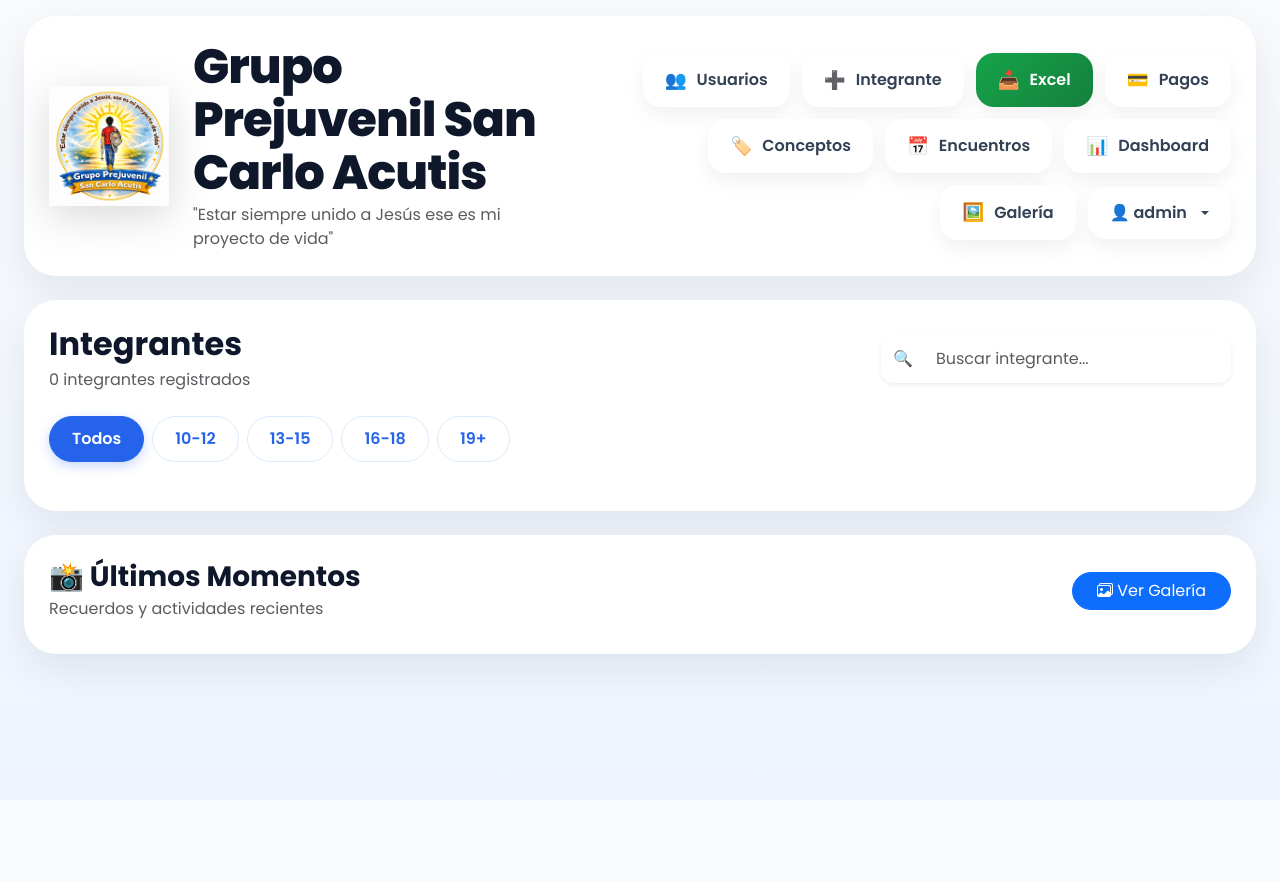
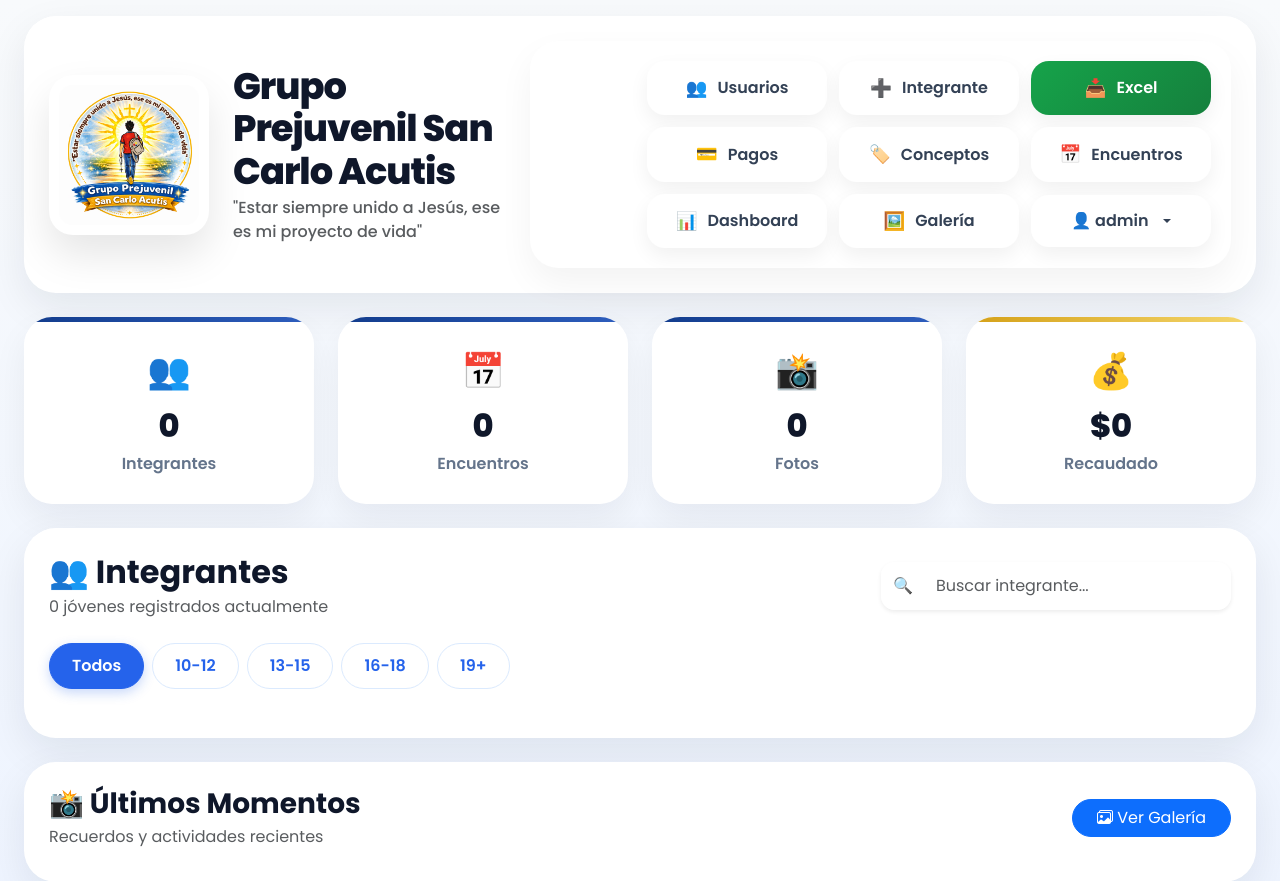
Before and after one commit to camiloacuma1899/prejuvenil-app, a Flask app: page / in a window 1280 px wide. Shown: the top 881 px of the page. Before the commit the page ends 686 px from the top, so only its background shows below. Run offline with Flask 3, Linux system fonts and the light colour scheme; a user stored in the database is signed in; data that the repository does not hold is empty.

Commit message:
Dasboard mejora 1.0

```diff
--- a/app/routes/routes.py
+++ b/app/routes/routes.py
@@ -83,11 +83,44 @@ def inicio():
         Foto.fecha.desc()
     ).limit(6).all()
 
-    return render_template(
+    total_integrantes = len(
+        integrantes
+    )
+
+    total_encuentros = len(
+        encuentros
+    )
+
+    total_fotos = Foto.query.count()
+
+    total_pagos = Pago.query.count()
+
+    total_recaudado = db.session.query(
+        db.func.sum(
+            Pago.valor
+        )
+    ).scalar() or 0
+
+    return render_template(
+
         'index.html',
+
         integrantes=integrantes,
+
         encuentros=encuentros,
-        fotos_recientes=fotos_recientes
+
+        fotos_recientes=fotos_recientes,
+
+        total_integrantes=total_integrantes,
+
+        total_encuentros=total_encuentros,
+
+        total_fotos=total_fotos,
+
+        total_pagos=total_pagos,
+
+        total_recaudado=total_recaudado
+
     )
 
 
--- a/app/static/css/style.css
+++ b/app/static/css/style.css
@@ -54,11 +54,11 @@ body{
 
 .page-title{
 
-    font-size:3rem;
+    font-size:2.3rem;
 
     font-weight:800;
 
-    line-height:1.1;
+    line-height:1.15;
 
     color:#0f172a;
 
@@ -618,6 +618,8 @@ body{
             .06
         );
 
+        min-width:180px;
+    justify-content:center;
 }
 
 .menu-btn:hover{
@@ -2196,21 +2198,157 @@ body{
 
 .logo-principal{
 
-    width:120px;
-
-    height:120px;
+    width:160px;
+
+    height:160px;
 
     object-fit:contain;
 
-    filter:
-
-        drop-shadow(
-            0 10px 20px rgba(
-                0,
-                0,
-                0,
-                .15
-            )
-        );
-
-}
+    border-radius:24px;
+
+    background:white;
+
+    padding:10px;
+
+    box-shadow:
+
+        0 20px 40px rgba(
+            0,
+            0,
+            0,
+            .10
+        );
+
+}
+
+.top-menu{
+
+    background:white;
+
+    padding:20px;
+
+    border-radius:28px;
+
+    box-shadow:
+
+        0 15px 35px rgba(
+            0,
+            0,
+            0,
+            .05
+        );
+
+}
+
+/* =========================================
+   DASHBOARD PREMIUM
+========================================= */
+
+.stats-card{
+
+    background:white;
+
+    border-radius:28px;
+
+    padding:28px;
+
+    text-align:center;
+
+    height:100%;
+
+    box-shadow:
+        0 15px 35px rgba(
+            15,
+            23,
+            42,
+            .06
+        );
+
+    transition:.35s;
+
+    position:relative;
+
+    overflow:hidden;
+
+}
+
+.stats-card::before{
+
+    content:'';
+
+    position:absolute;
+
+    top:0;
+
+    left:0;
+
+    width:100%;
+
+    height:5px;
+
+    background:
+
+        linear-gradient(
+            90deg,
+            var(--primary),
+            var(--primary-light)
+        );
+
+}
+
+.stats-card:hover{
+
+    transform:
+        translateY(-8px);
+
+    box-shadow:
+        0 25px 50px rgba(
+            15,
+            23,
+            42,
+            .12
+        );
+
+}
+
+.stats-icon{
+
+    font-size:2.2rem;
+
+    margin-bottom:12px;
+
+}
+
+.stats-number{
+
+    font-size:2rem;
+
+    font-weight:800;
+
+    color:#0f172a;
+
+    line-height:1;
+
+}
+
+.stats-label{
+
+    margin-top:10px;
+
+    color:#64748b;
+
+    font-weight:600;
+
+}
+
+.stats-card-gold::before{
+
+    background:
+
+        linear-gradient(
+            90deg,
+            #D4A017,
+            #F5D76E
+        );
+
+}
--- a/app/templates/index.html
+++ b/app/templates/index.html
@@ -67,9 +67,10 @@
 
         </h1>
 
-        <p class="text-muted mb-0">
+        <p class="text-muted mb-0 fw-medium">
 
-            "Estar siempre unido a Jesús ese es mi proyecto de vida"
+            "Estar siempre unido a Jesús,
+            ese es mi proyecto de vida"
 
         </p>
 
@@ -218,6 +219,117 @@
 
 </div>
 
+
+<!-- DASHBOARD PREMIUM -->
+
+<div class="row g-4 mb-4">
+
+    <div class="col-6 col-lg-3">
+
+        <div class="stats-card">
+
+            <div class="stats-icon">
+
+                👥
+
+            </div>
+
+            <div class="stats-number">
+
+                {{ total_integrantes }}
+
+            </div>
+
+            <div class="stats-label">
+
+                Integrantes
+
+            </div>
+
+        </div>
+
+    </div>
+
+    <div class="col-6 col-lg-3">
+
+        <div class="stats-card">
+
+            <div class="stats-icon">
+
+                📅
+
+            </div>
+
+            <div class="stats-number">
+
+                {{ total_encuentros }}
+
+            </div>
+
+            <div class="stats-label">
+
+                Encuentros
+
+            </div>
+
+        </div>
+
+    </div>
+
+    <div class="col-6 col-lg-3">
+
+        <div class="stats-card">
+
+            <div class="stats-icon">
+
+                📸
+
+            </div>
+
+            <div class="stats-number">
+
+                {{ total_fotos }}
+
+            </div>
+
+            <div class="stats-label">
+
+                Fotos
+
+            </div>
+
+        </div>
+
+    </div>
+
+    <div class="col-6 col-lg-3">
+
+        <div class="stats-card stats-card-gold">
+
+            <div class="stats-icon">
+
+                💰
+
+            </div>
+
+            <div class="stats-number">
+
+                ${{ "{:,.0f}".format(total_recaudado) }}
+
+            </div>
+
+            <div class="stats-label">
+
+                Recaudado
+
+            </div>
+
+        </div>
+
+    </div>
+
+</div>
+
 <!-- ===================================== -->
 <!-- INTEGRANTES -->
 <!-- ===================================== -->
@@ -232,14 +344,14 @@
 
             <h2 class="fw-bold mb-1">
 
-                Integrantes
+            👥 Integrantes
 
             </h2>
 
             <p class="text-muted mb-0"
                id="contadorIntegrantes">
 
-                {{ integrantes|length }} integrantes registrados
+                {{ integrantes|length }} jóvenes registrados actualmente
 
             </p>
 
```
